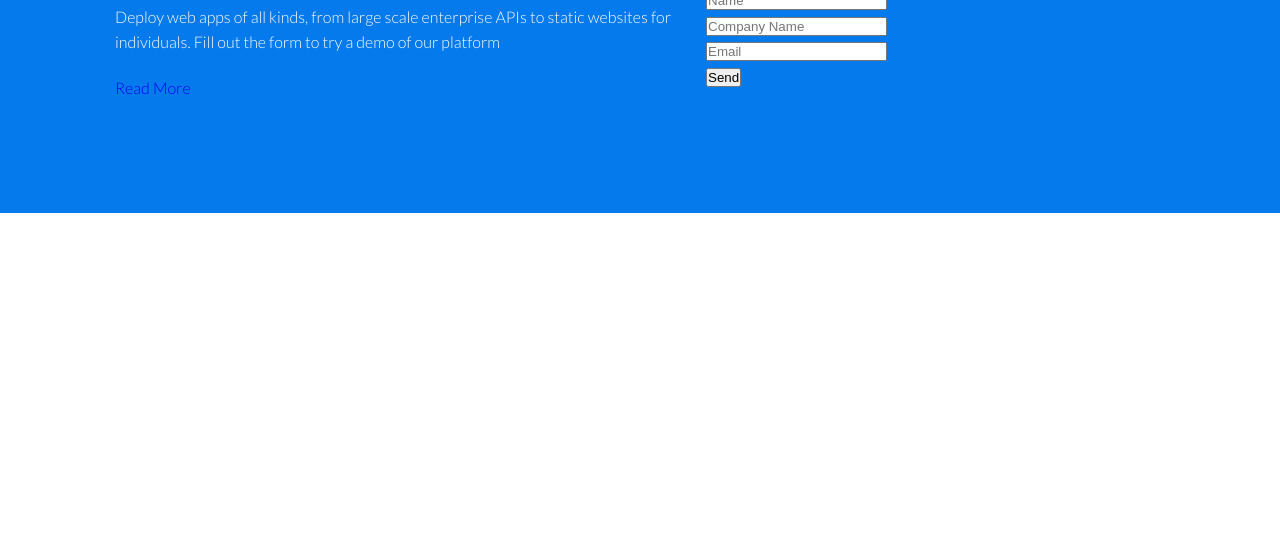
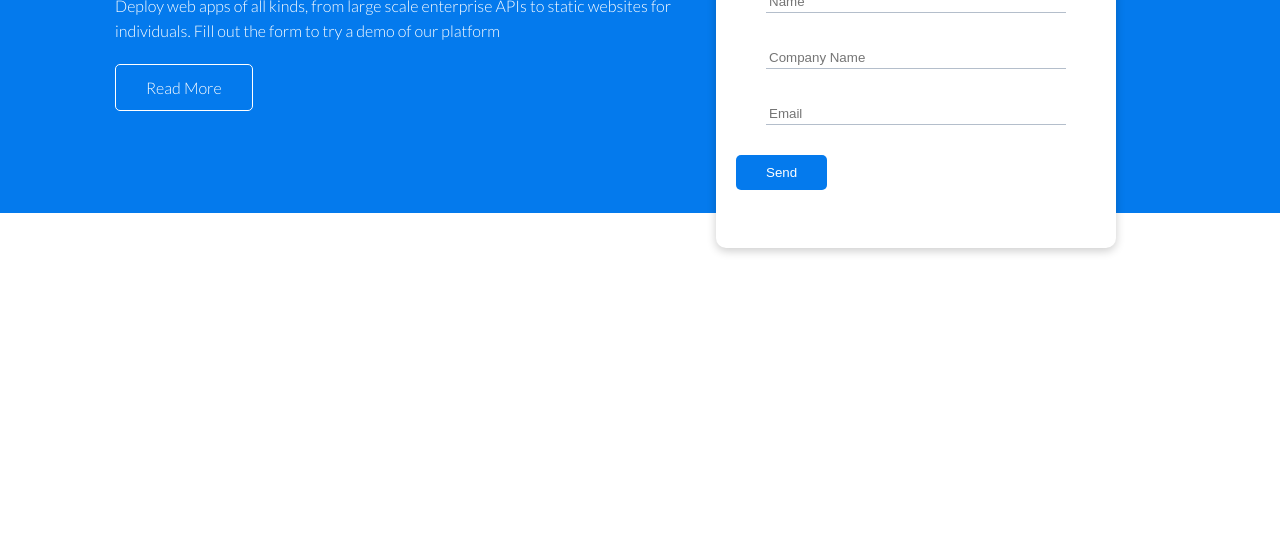
Before and after one commit to nihadkv/Loruki-clone, a plain HTML site: page index.html in a window 1280 px wide. Shown: the part 257-800 px from the top of the page. Drawn offline with Linux system fonts and the light colour scheme.

Commit message:
button styles implemented

```diff
--- a/css/style.css
+++ b/css/style.css
@@ -87,19 +87,34 @@ img {
 .showcase .grid {
   grid-template-columns: 55% 45%;
   gap: 30px;
+  overflow: visible;
 }
 
-.grid {
-  display: grid;
-  grid-template-columns: repeat(2, 1fr);
-  gap: 20px;
-  justify-content: center;
-  align-items: center;
-  height: 100%;
+.showcase-form {
+  position: relative;
+  top: 60px;
+  height: 350px;
+  width: 400px;
+  padding: 40px;
+  z-index: 100;
 }
 
+.showcase-form .form-control {
+  margin: 30px;
+}
+
+.showcase-form input[type="text"],
+.showcase-form input[type="email"] {
+  border: 0;
+  border-bottom: 1px solid #b4becb;
+  width: 100%;
+  padding: 3px;
+}
+
+.showcase-form input:focus {
+  outline: none;
+}
 /* Utilities */
-/* utilites means we use this classes in many place */
 
 .container {
   max-width: 1100px;
@@ -114,3 +129,40 @@ img {
   align-items: center;
   height: 100%;
 }
+
+.grid {
+  display: grid;
+  grid-template-columns: repeat(2, 1fr);
+  gap: 20px;
+  justify-content: center;
+  align-items: center;
+  height: 100%;
+}
+
+.card {
+  background-color: #fff;
+  color: #333;
+  border-radius: 10px;
+  box-shadow: 0 3px 10px rgba(0, 0, 0, 0.2);
+  padding: 20px;
+  margin: 10px;
+}
+
+.btn {
+  display: inline-block;
+  padding: 10px 30px;
+  cursor: pointer;
+  background: var(--primary-color);
+  color: #fff;
+  border: none;
+  border-radius: 5px;
+}
+
+.btn-outline {
+  background-color: transparent;
+  border: 1px solid #fff;
+}
+
+.btn:hover {
+  transform: scale(0.98);
+}
```
